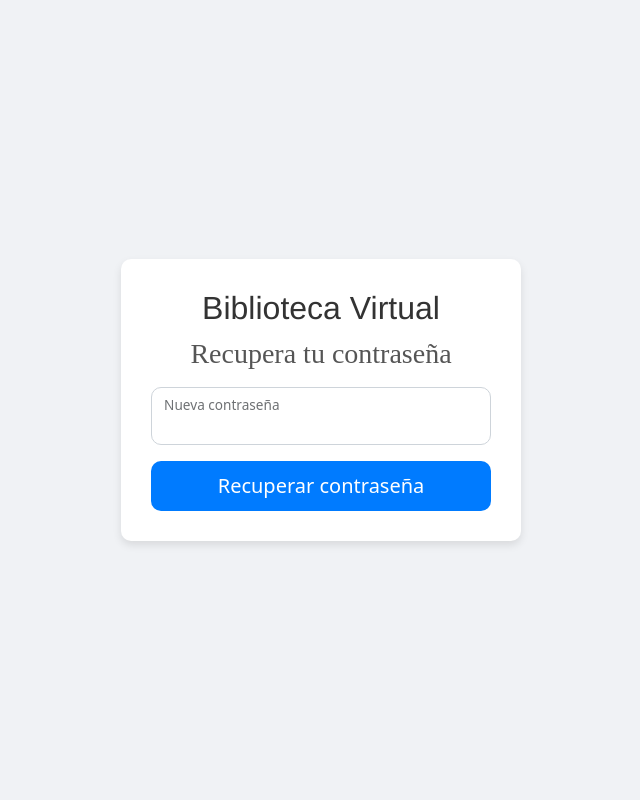
After one commit to DarcysF/prueba, a PHP site: page /prueba/change.php in a window 1280 px wide. The commit adds this page. Shown: the whole page, without its empty margins (319-959 px from the left). Run offline with PHP 8.4, Linux system fonts and the light colour scheme.

Commit message:
modificacion de contraseña

```diff
--- /dev/null
+++ b/css/password.css
@@ -0,0 +1,46 @@
+body {
+    background-color: #f0f2f5;
+    display: flex;
+    align-items: center;
+    justify-content: center;
+    height: 100vh;
+    margin: 0;
+}
+
+.form-signin {
+    background-color: white;
+    padding: 30px;
+    border-radius: 10px;
+    box-shadow: 0 4px 8px rgba(0, 0, 0, 0.1);
+    max-width: 400px;
+}
+
+h3 {
+    font-size: 2rem;
+    margin-bottom: 10px;
+    color: #333;
+    font-family: 'Franklin Gothic Medium', 'Arial Narrow', Arial, sans-serif;
+}
+
+h2 {
+    font-size: 1.5rem;
+    color: #555;
+    font-family:'Times New Roman', Times, serif;
+}
+
+.form-floating input {
+    border-radius: 10px;
+    border: 1px solid #ced4da;
+    padding: 10px;
+}
+
+.btn-primary {
+    background-color: #007bff;
+    border: none;
+    padding: 10px;
+    border-radius: 10px;
+}
+
+.btn-primary:hover {
+    background-color: #0056b3;
+}
--- a/includes/User.php
+++ b/includes/User.php
@@ -142,7 +142,6 @@
         }
     }
     ?>
-
 </body>
 
 </html>
--- /dev/null
+++ b/public/change.php
@@ -0,0 +1,28 @@
+
+<!DOCTYPE html>
+<html lang="en">
+<head>
+    <meta charset="UTF-8">
+    <meta http-equiv="X-UA-Compatible" content="IE=edge">
+    <meta name="viewport" content="width=device-width, initial-scale=1.0">
+    <link href="https://cdn.jsdelivr.net/npm/bootstrap@5.2.2/dist/css/bootstrap.min.css" rel="stylesheet" integrity="sha384-Zenh87qX5JnK2Jl0vWa8Ck2rdkQ2Bzep5IDxbcnCeuOxjzrPF/et3URy9Bv1WTRi" crossorigin="anonymous">
+    <link rel="stylesheet" href="../css/password.css">
+    <title>Document</title>
+</head>
+<body class="text-center">
+
+    <main class="form-signin w-100 m-auto">
+        <form action="../includes/change_password.php" method="POST">
+            <h3>Biblioteca Virtual</h3>
+            <h2 class="h3 mb-3 fw-normal">Recupera tu contraseña</h2>
+            <div class="form-floating my-3">
+                <input type="password" class="form-control" id="floatingInput" name="new_password" required>
+                <input type="hidden" name="id_user" value="<?php echo isset($_GET['id_user']) ? htmlspecialchars($_GET['id_user']) : ''; ?>">
+                <label for="floatingInput">Nueva contraseña</label>
+            </div>
+            <button class="w-100 btn btn-lg btn-primary" type="submit">Recuperar contraseña</button>
+        </form>
+    </main>
+
+</body>
+</html>
```
Also changed, not shown: css/sesion.css (+6 -1 lines), includes/change_password.php (added, +66 -0 lines), includes/password.php (+14 -24 lines), public/index.php (renamed from public/index.html, +41 -1 lines), public/login.php (+7 -9 lines), public/home.php (renamed from public/home.html).
